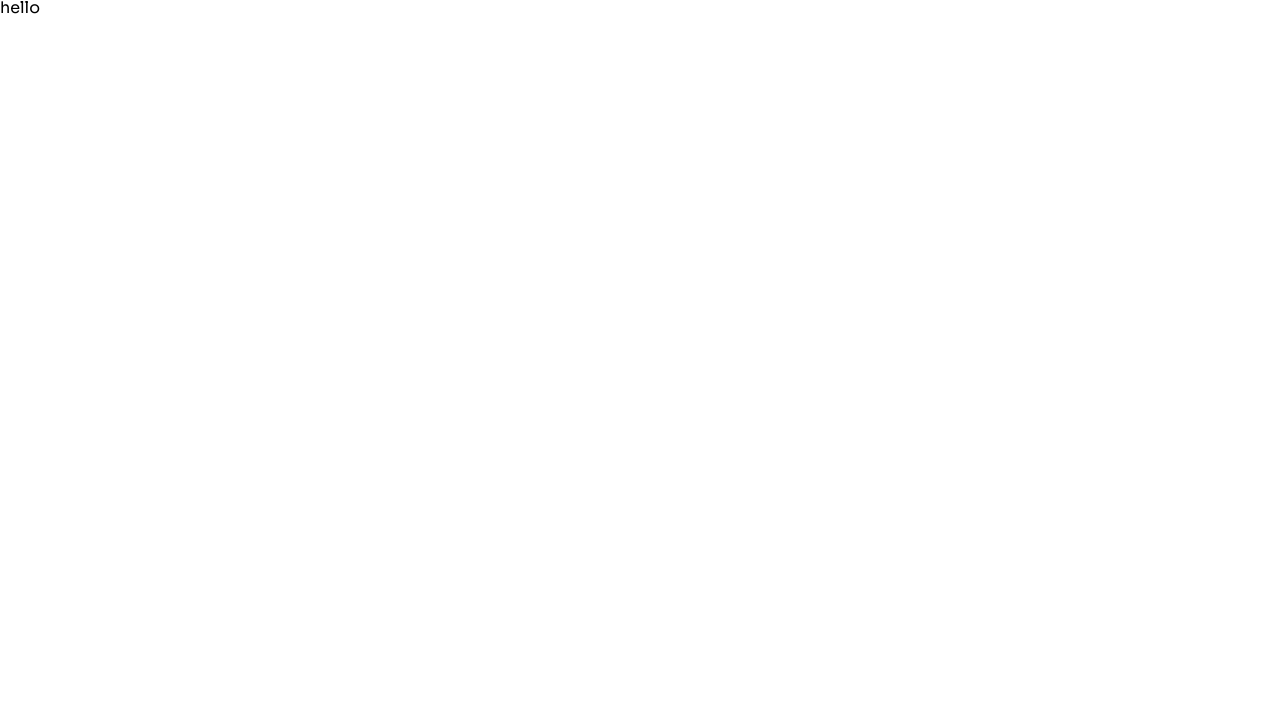
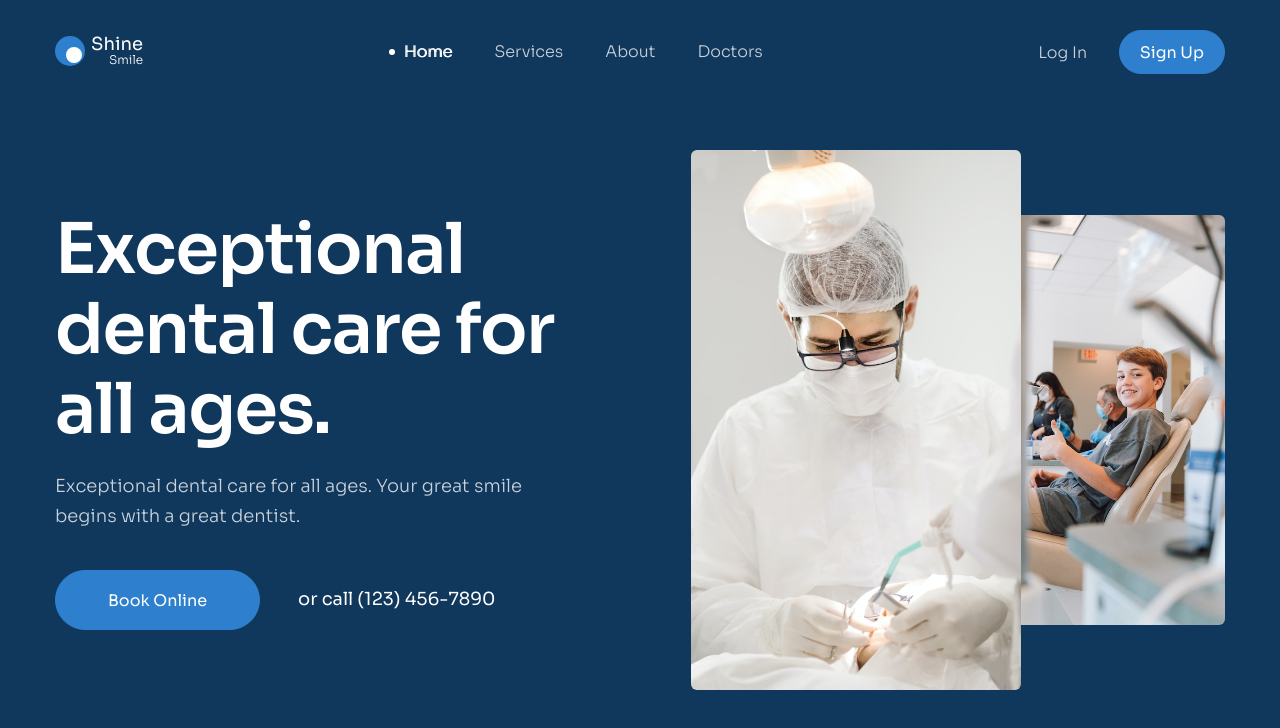
Before and after one commit to nguyentruc318/html-css-project-04, a plain HTML site: page index.html in a window 1280 px wide. Drawn offline with Linux system fonts and the light colour scheme.

Commit message:
làm phần hero

```diff
--- a/assets/css/style.css
+++ b/assets/css/style.css
@@ -8,3 +8,186 @@ body{
     font-size: 1.6rem;
     font-family: 'Sora', sans-serif;
 }
+/* common */
+.btn{
+    --height:60px;
+    color:#fff;
+    background: #2E80CE;
+    height: var(--height);
+    padding: 0 20px;
+    line-height: var(--height);
+    display: inline-block;
+    min-width: 205px;
+    border-radius: 99px;
+    text-align: center;
+    font-weight: 400;
+    font-size: 1.6rem;
+    border: 1px solid #2E80CE;
+}
+.btn:hover{
+    opacity: 0.9;
+    cursor: pointer;
+}
+a{
+    text-decoration: none;
+}
+:root{
+    --header_bg:#10375C;
+
+}
+.container{
+    width: 1170px;
+    max-width: calc(100%-48px);
+    margin: 0 auto ;
+}
+.header{
+    min-height: 100vh;
+    background: var(--header_bg);
+    padding-top:30px ;
+
+}
+.logo{
+    font-size: 1rem;
+    position: relative;
+    display: inline-flex;
+
+}
+.logo__circle::before,
+.logo__circle::after{
+    content:"";
+    display: inline-block;
+    border-radius: 50%;
+}
+.logo__circle::before{
+    width: 3em;
+    height: 3em;
+    background: #2E80CE;
+}
+.logo__circle::after{
+    width: 1.6em;
+    height: 1.6em;
+    background: #FFFFFF;
+    position:absolute;
+    top: 1.1em;
+    left: 1.1em;
+}
+.logo__brand{
+    font-size: 1.8em;
+    font-weight: 400;
+    color: #FFFFFF;
+    display: block;
+}
+.logo__text{
+    margin-left: 0.6em;
+    text-align: right;
+    line-height: 1.6em;
+
+}
+.logo__brand--modifier{
+    font-size: 1.2em;
+    font-weight: 300;
+}
+/* header-top */
+.header-top{
+    display: flex;
+    justify-content: space-between;
+    align-items: center;
+
+
+}
+.navbar__list{
+    display: flex;
+}
+.header-action__login,
+.navbar__link{
+    color: #c9d2da;
+    font-size: 1.6rem;
+    font-weight: 300;
+    padding: 4px 21px;
+}
+.navbar__link:hover,
+.navbar__link--active{
+    text-shadow: 1px 0 0 currentColor;
+    color: #fff;
+}
+.navbar__link--active::before{
+    position: relative;
+    left: -8px;
+    top: -2px;
+    content:"";
+    display: inline-block;
+    width: 6px;
+    height: 6px;
+    border-radius: 50%;
+    background-color: #fff;
+}
+.header-action__signup{
+    --height:44px ;
+    min-width: 104px;
+}
+.header-action__login{
+    margin-right: 7px;
+}
+.hearder-action{
+    display: flex;
+    align-items: center;
+}
+.hero{
+    margin-top: 76px;
+    align-items: center;
+    display: flex;
+}
+.hero__content{
+    flex-shrink: 0;
+    width: 44%;
+}
+.hero__media{
+    flex-grow: 1;
+}
+.hero__heading{
+    font-size: 7.0rem;
+    font-weight: 600;
+    line-height: 1.14; /* 114.286% */
+    color: #fff;
+    letter-spacing: -1.4px;
+}
+.hero__desc{
+    margin-top: 22px;
+    color: #C9D2DA;
+    font-size: 1.8rem;
+    font-weight: 300;
+    line-height: 1.66; /* 166.667% */
+}
+.hero__row{
+    display: flex;
+    margin-top: 38px;
+    align-items: center;
+}
+.hero__phone{
+    color: #FFF;
+    text-align: center;
+    font-size: 1.8rem;
+    font-weight: 400;
+    line-height: 1.66; /* 166.667% */
+    margin-left: 38px;
+
+}
+.hero__images{
+    display: flex;
+    align-items: center;
+    justify-content: flex-end;
+}
+.hero__img{
+    width: 330px;
+    height: 540px;
+    object-fit: cover;
+    border-radius: 6px;
+}
+.hero__img:last-child{
+    width: 210px;
+    height: 410px;
+}
+.hero__img:first-child{
+    margin-right: -6px;
+    position: relative;
+}
--- a/index.html
+++ b/index.html
@@ -30,6 +30,66 @@
     <title>Shine Smile</title>
 </head>
 <body>
-    hello
+    <!-- header -->
+    <header class="header">
+        <div class="container">
+            <!-- header-top -->
+            <div class="header-top">
+                <a href="/">
+                    <div class="logo">
+                        <span class="logo__circle"></span>
+                        <span class="logo__text">
+                            <span class="logo__brand">Shine</span>
+                            <span class="logo__brand logo__brand--modifier">Smile</span>
+                        </span>
+                    </div>
+                </a>
+                <!-- navbar -->
+                <nav class="navbar">
+                    <ul class="navbar__list">
+                        <li class="navbar__item ">
+                            <a href="" class="navbar__link navbar__link--active">Home</a>
+                        </li>
+                        <li class="navbar__item">
+                            <a href="" class="navbar__link">Services</a>
+                        </li>
+                        <li class="navbar__item">
+                            <a href="" class="navbar__link">About</a>
+                        </li>
+                        <li class="navbar__item">
+                            <a href="" class="navbar__link">Doctors</a>
+                        </li>
+                    </ul>
+                </nav>
+                <!-- action -->
+                <div class="header-action">
+                    <a href="" class="header-action__login">Log In</a>
+                    <a href="" btn class="btn header-action__signup">Sign Up</a>
+                </div>
+
+            </div>
+            <!-- hero -->
+            <section class="hero">
+                <!-- hero-content -->
+                <section class="hero__content">
+                    <h1 class="hero__heading">Exceptional dental care for all ages.</h1>
+                    <p class="hero__desc">Exceptional dental care for all ages.
+                         Your great smile begins with a great dentist.
+                    </p>
+                    <div class="hero__row">
+                        <a href="" class="btn">Book Online</a>
+                        <span class="hero__phone">or call (123) 456-7890</span>
+                    </div>
+                </section>
+                <!-- hero media -->
+                <div class="hero__media">
+                    <figure class="hero__images">
+                        <img src="./assets/img/hero01.jpg" alt="" class="hero__img">
+                        <img src="./assets/img/hero02.jpg" alt="" class="hero__img">
+                    </figure>
+                </div>
+            </section>
+        </div>
+    </header>
 </body>
 </html>
```
Also changed, not shown: assets/img/hero01.jpg (added), assets/img/hero02.jpg (added).
